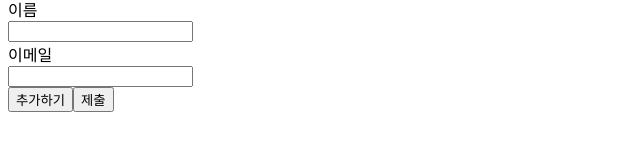
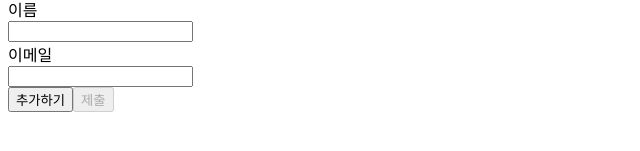
Before and after one commit to ocipap/codeLife, a React (Create React App) app in the folder mobx/: page /sortable-hook in a window 1280 px wide. Shown: the part 171-322 px from the top of the page, without its empty margins (0-640 px from the left). Built offline with nearby package versions, Linux system fonts and the light colour scheme.

Commit message:
react hook form validation 적용

```diff
--- a/mobx/src/SortableHookForm/SortableItem.tsx
+++ b/mobx/src/SortableHookForm/SortableItem.tsx
@@ -30,13 +30,13 @@ export const SortableItem: React.FC<SortableItemProps> = ({
         control={control}
         name={`sortable.${index}.input1`}
         field={'Input1'}
-        rules={{ required: true }}
+        rules={{ required: 'Required' }}
       />
       <InputHookForm
         control={control}
         name={`sortable.${index}.input2`}
         field={'Input2'}
-        rules={{ required: true }}
+        rules={{ required: 'Required' }}
       />
       <button type={'button'} onClick={onUp}>
         위로
--- a/mobx/src/SortableHookForm/index.tsx
+++ b/mobx/src/SortableHookForm/index.tsx
@@ -24,11 +24,12 @@ const SortableHookForm = observer(() => {
   const methods = useForm<FormValues>({
     mode: 'onChange',
   });
-  const { control, handleSubmit } = methods;
+  const { control, handleSubmit, formState } = methods;
   const { fields, remove, append, swap } = useFieldArray({
     name: 'sortable',
     control,
   });
+  const { isValid, isDirty } = formState;
 
   const onSubmit: SubmitHandler<FormValues> = (data) => {
     console.log(data);
@@ -52,13 +53,19 @@ const SortableHookForm = observer(() => {
           control={control}
           name="name"
           field="이름"
-          rules={{ required: true }}
+          rules={{ required: 'Name is required' }}
         />
         <InputHookForm
           control={control}
           name="email"
           field="이메일"
-          rules={{ required: true }}
+          rules={{
+            required: 'Email is required',
+            pattern: {
+              value: /^[^@ ]+@[^@ ]+\.[^@ .]{2,}$/,
+              message: 'Email is not valid.',
+            },
+          }}
         />
         <div>
           {fields.map((field, index) => {
@@ -80,7 +87,9 @@ const SortableHookForm = observer(() => {
         >
           추가하기
         </button>
-        <button type={'submit'}>제출</button>
+        <button type={'submit'} disabled={!isDirty || !isValid}>
+          제출
+        </button>
       </form>
     </FormProvider>
   );
--- a/mobx/src/components/Input.tsx
+++ b/mobx/src/components/Input.tsx
@@ -10,12 +10,14 @@ type InputProps = {
 
 const Input: React.FC<InputProps> = React.forwardRef(
   ({ field, error, errorMessage, value, onChange }, ref) => {
+    const isError = error ? { border: '1px solid red' } : {};
+    const styleInput = { outline: 'none' };
     return (
       <div>
         <label htmlFor="">
           <div>{field}</div>
           <input
-            style={error ? { border: '1px solid red' } : {}}
+            style={{ ...styleInput, ...isError }}
             type="text"
             value={value || ''}
             onChange={onChange}
```
